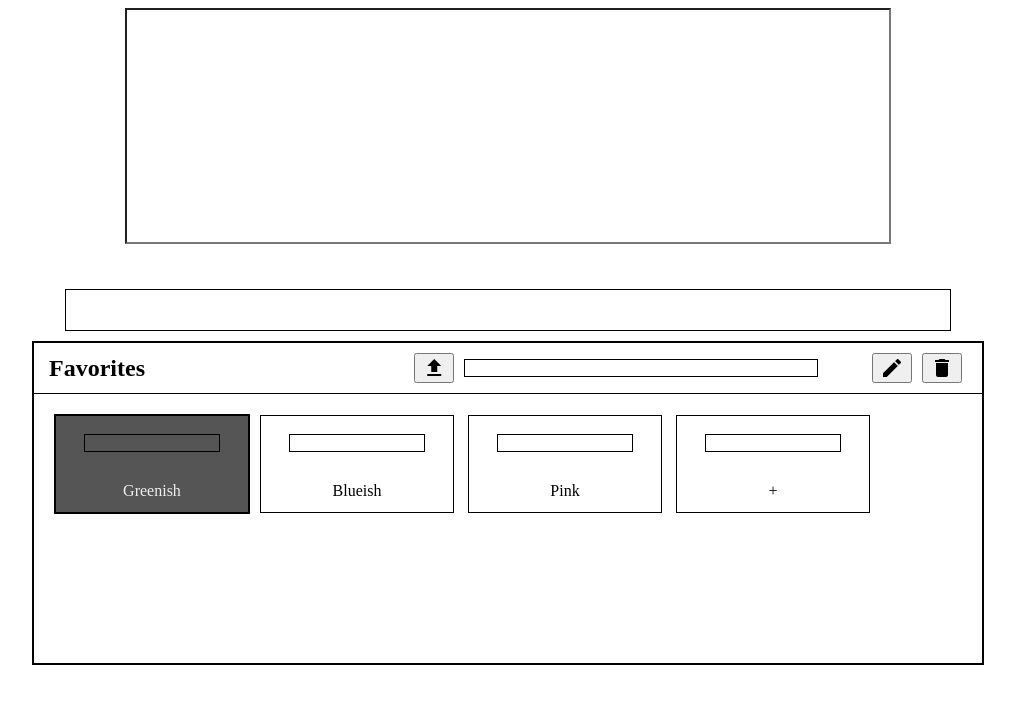
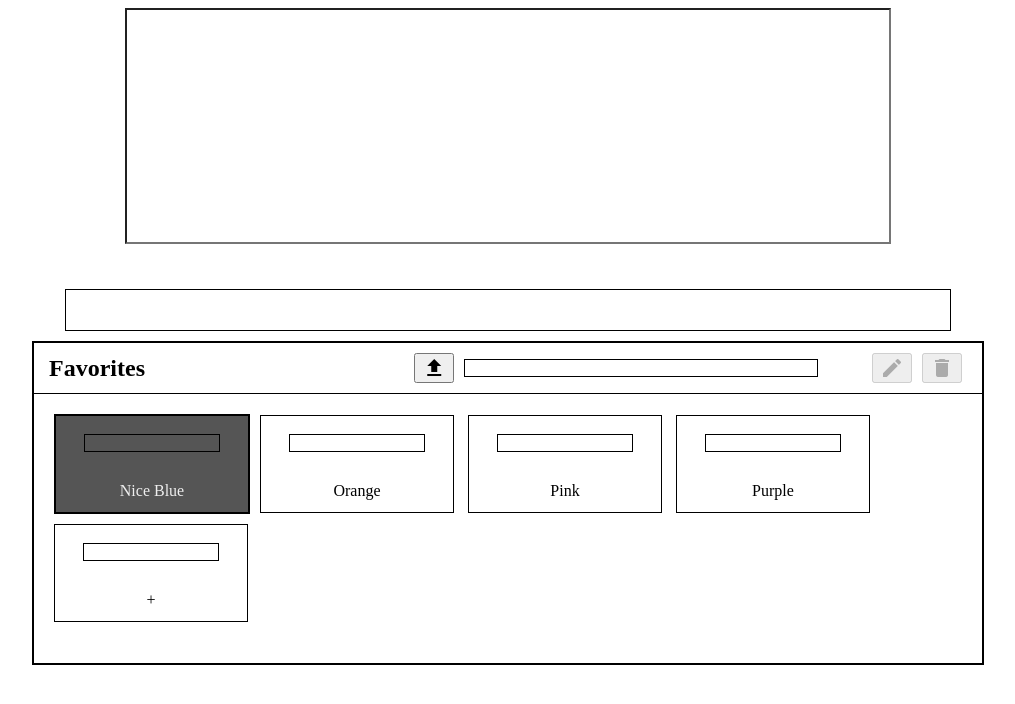
Before and after one commit to bridger-herman/automation, a Flask app: page / in a window 1280 px wide. Shown: the top 704 px of the page, without its empty margins (132-1147 px from the left). Run offline with Flask 2, Linux system fonts and the light colour scheme; some libraries are stand-ins or nearby versions.

Commit message:
Add some real favorites

```diff
--- a/server/home_server.py
+++ b/server/home_server.py
@@ -25,6 +25,7 @@
             led_vals = [int(v) for k, v in request.form.items()]
             assert len(led_vals) == 4
             hx = rgbw_to_hex(*led_vals)
+            print(hx)
             self.led_obj.__init__(self.ser, self.current_color, led_vals, 1, 30)
             self.led_obj.start()
             self.current_color = led_vals
--- a/server/templates/index.html
+++ b/server/templates/index.html
@@ -45,25 +45,31 @@
             <button class="material-icons" type="button" id="load-favorite">file_upload</button>
             <div class="color-preview small preview-selected"></div>
           </div>
-          <button class="material-icons" type="button" id="edit-favorite">mode_edit</button>
-          <button class="material-icons" type="button" id="delete-favorite">delete</button>
+          <button class="material-icons" type="button" id="edit-favorite" disabled>mode_edit</button>
+          <button class="material-icons" type="button" id="delete-favorite" disabled>delete</button>
         </div>
         <ul class="favorites-list" data-color-database="{{color_database}}">
-          <li class="favorite-thumb static selected" data-color="#00ee00dd">
+          <li class="favorite-thumb static selected" data-color="#00b5da00">
             <div class="color-preview small static"></div>
             <div class="color-description">
-              Greenish
+              Nice Blue
             </div>
-          <li class="favorite-thumb static" data-color="#0000eedd">
+          <li class="favorite-thumb static" data-color="#ff0a0000">
             <div class="color-preview small static"></div>
             <div class="color-description">
-              Blueish
+              Orange
             </div>
           </li>
           <li class="favorite-thumb static" data-color="#ff001e00">
             <div class="color-preview small static"></div>
             <div class="color-description">
               Pink
+            </div>
+          </li>
+          <li class="favorite-thumb static" data-color="#9d00ff00">
+            <div class="color-preview small static"></div>
+            <div class="color-description">
+              Purple
             </div>
           </li>
           <li class="favorite-thumb add-current" data-color="{{wheel_color_value}}">
```
